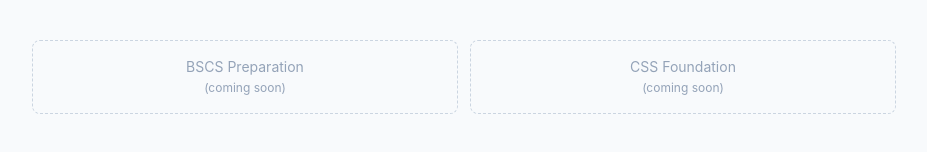
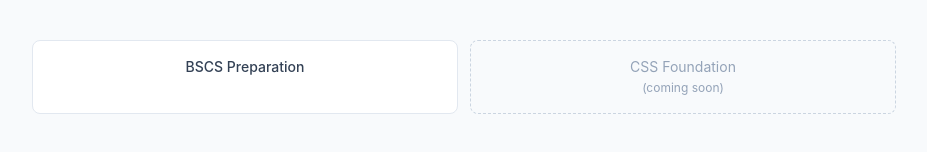
Before and after one commit to cryptopknews-glitch/Study-, a Next.js app: page / in a window 1280 px wide. Shown: the part 1022-1174 px from the top of the page, without its empty margins (176-1103 px from the left). Built offline with nearby package versions, Linux system fonts and the light colour scheme.

Commit message:
Phase 7: Create/Update src/app/page.tsx

```diff
--- a/src/app/page.tsx
+++ b/src/app/page.tsx
@@ -76,11 +76,12 @@ export default function Home() {
       </section>
 
       <section className="grid grid-cols-2 gap-3">
-        <div className="rounded-lg border border-dashed border-slate-300 py-4 text-center text-sm text-slate-400">
+        <Link
+          href="/bscs"
+          className="rounded-lg border border-slate-200 bg-white py-4 text-center text-sm font-medium text-slate-700 active:bg-slate-50"
+        >
           BSCS Preparation
-          <br />
-          <span className="text-xs">(coming soon)</span>
-        </div>
+        </Link>
         <div className="rounded-lg border border-dashed border-slate-300 py-4 text-center text-sm text-slate-400">
           CSS Foundation
           <br />
```
